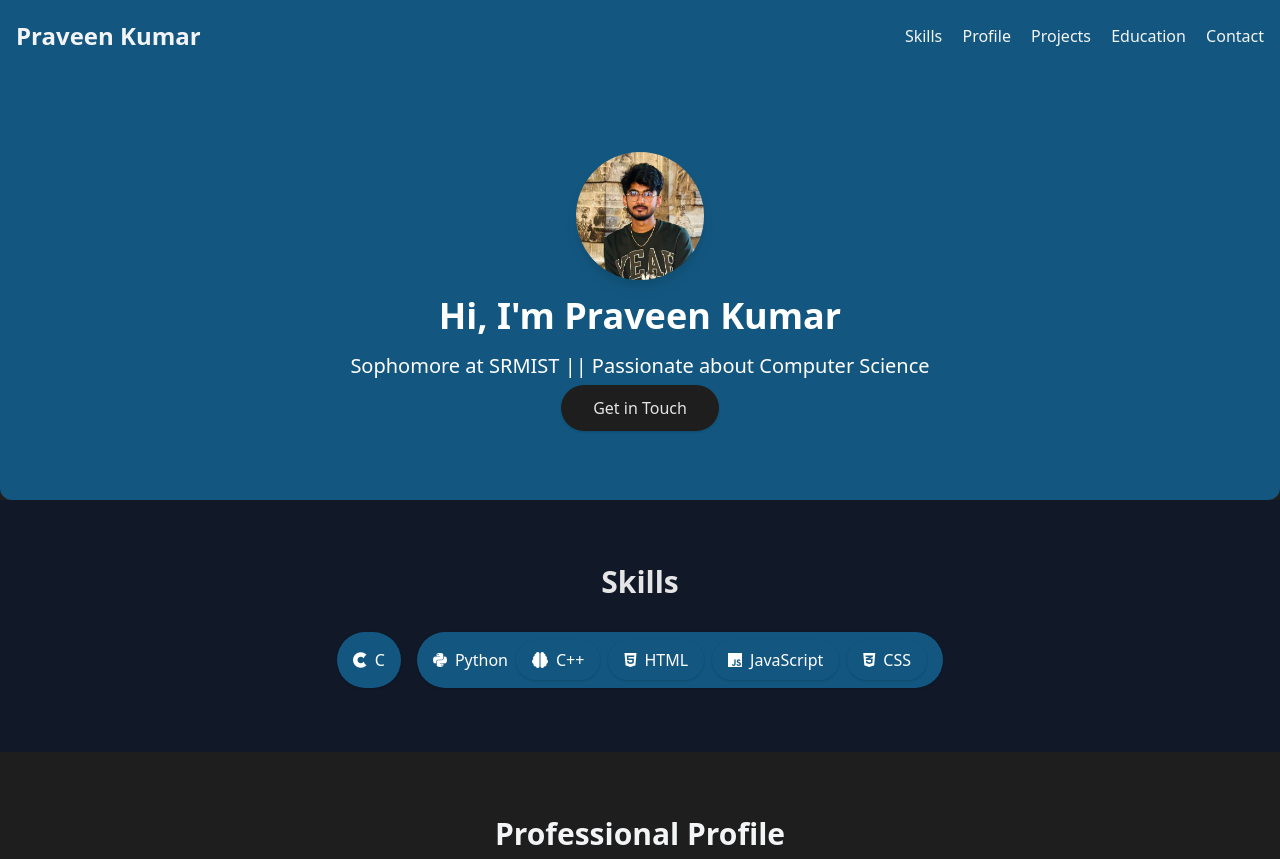
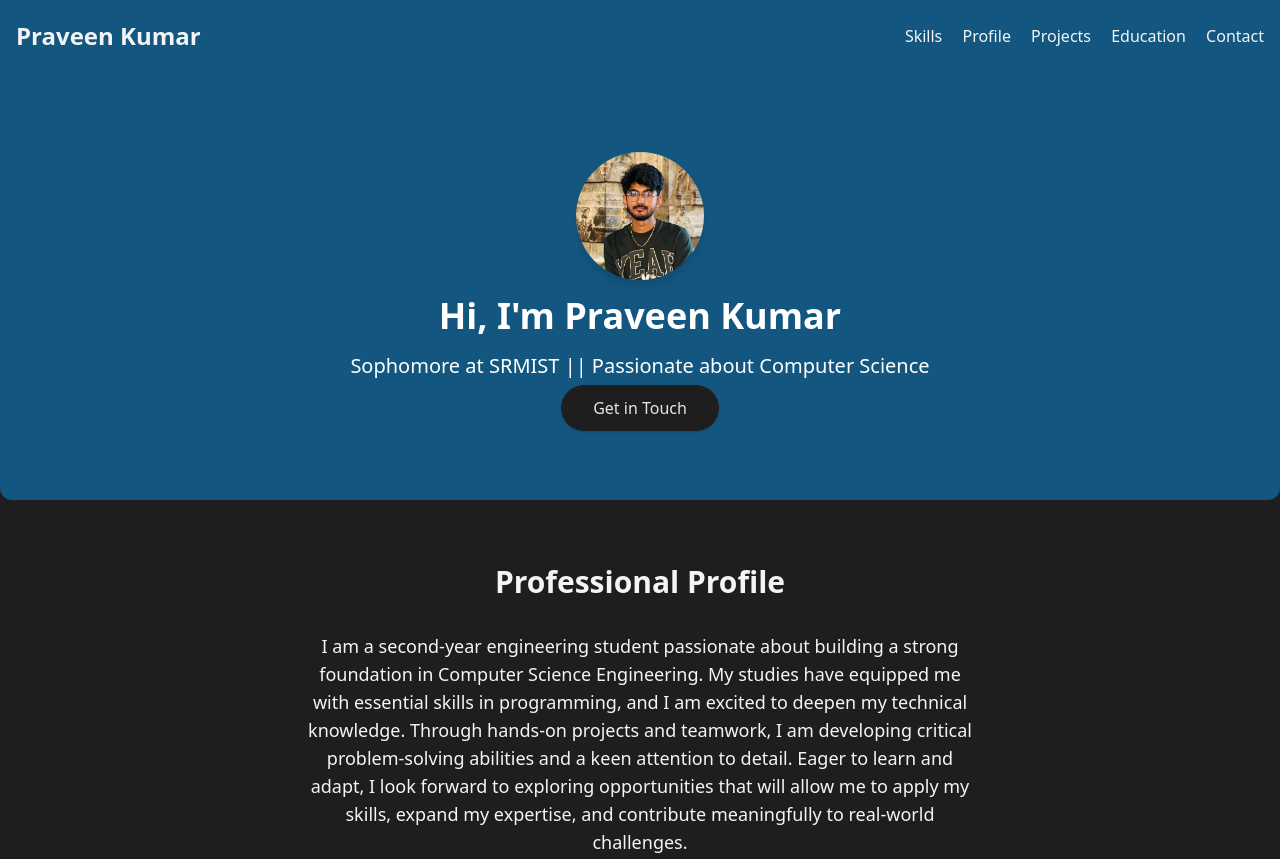
Before and after one commit to praveenkumarbera/Portfolio, a plain HTML site: page index.html in a window 1280 px wide. Shown: the top 859 px of the page. Drawn offline with nearby package versions, Linux system fonts and the light colour scheme.

Commit message:
Update index.html

```diff
--- a/index.html
+++ b/index.html
@@ -39,31 +39,7 @@
 </section>
 
 <!-- Skills Section -->
-<section id="skills" class="bg-gray-900 py-16">
-  <div class="container mx-auto px-4">
-    <h3 class="text-3xl font-bold text-center mb-8 text-blueish-white">Skills</h3>
-    <div class="flex flex-wrap justify-center space-x-4">
-            <span class="flex items-center space-x-2 bg-blueish-white text-white px-4 py-2 rounded-full shadow">
-        <i class="fab fa-cuttlefish"></i><span>C</span>
-      </span>
-      </span>
-      <span class="flex items-center space-x-2 bg-blueish-white text-white px-4 py-2 rounded-full shadow">
-        <i class="fab fa-python"></i><span>Python</span>
-      <span class="flex items-center space-x-2 bg-blueish-white text-white px-4 py-2 rounded-full shadow">
-        <i class="fas fa-brain"></i><span>C++</span>
-      </span>
-      <span class="flex items-center space-x-2 bg-blueish-white text-white px-4 py-2 rounded-full shadow">
-        <i class="fab fa-html5"></i><span>HTML</span>
-      </span>
-      <span class="flex items-center space-x-2 bg-blueish-white text-white px-4 py-2 rounded-full shadow">
-        <i class="fab fa-js"></i><span>JavaScript</span>
-      </span>
-      <span class="flex items-center space-x-2 bg-blueish-white text-white px-4 py-2 rounded-full shadow">
-        <i class="fab fa-css3-alt"></i><span>CSS</span>
-      </span>
-    </div>
-  </div>
-</section>
+
 
 <!-- Professional Profile Section -->
 <section id="profile" class="py-16">
```
